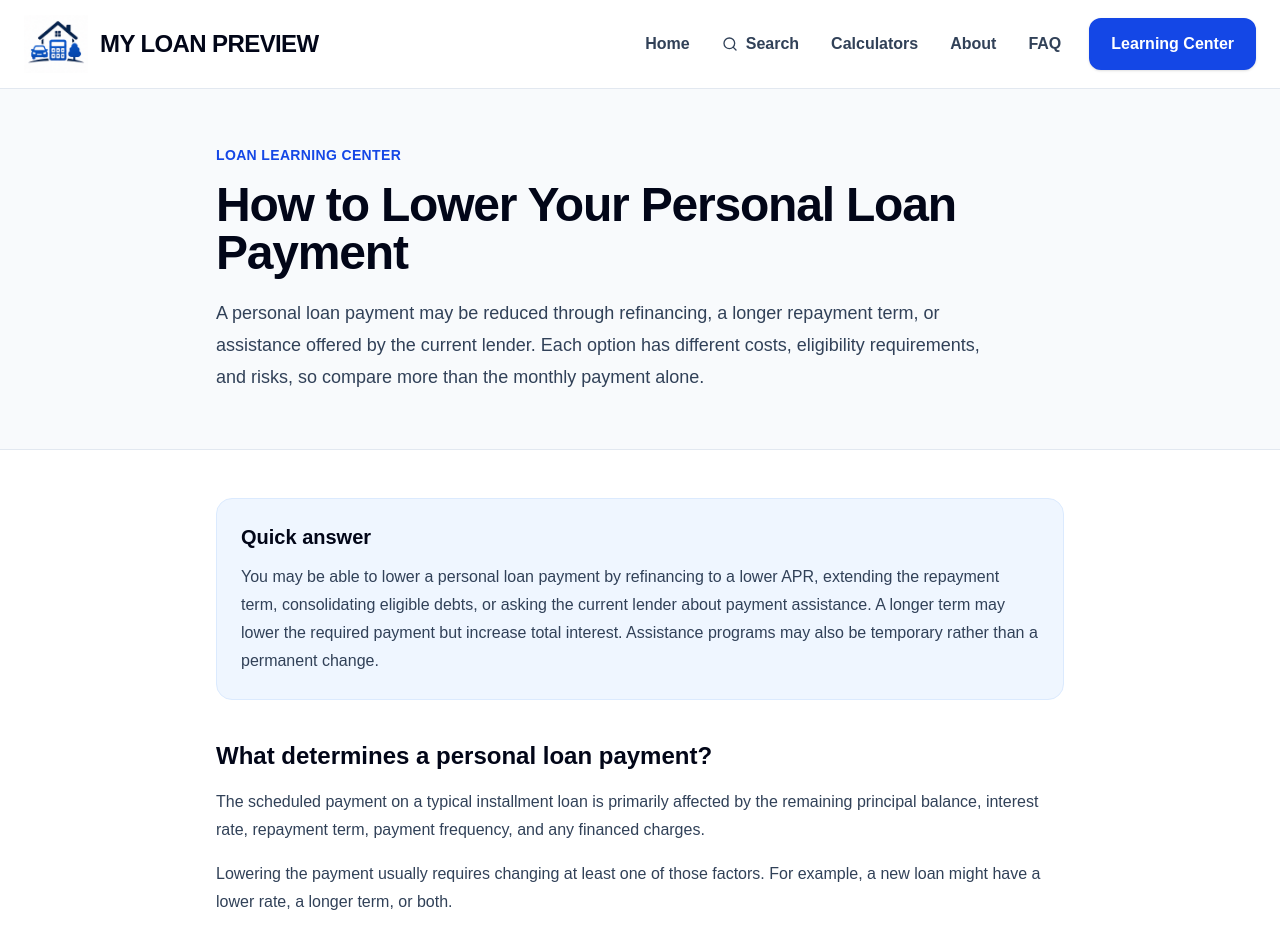
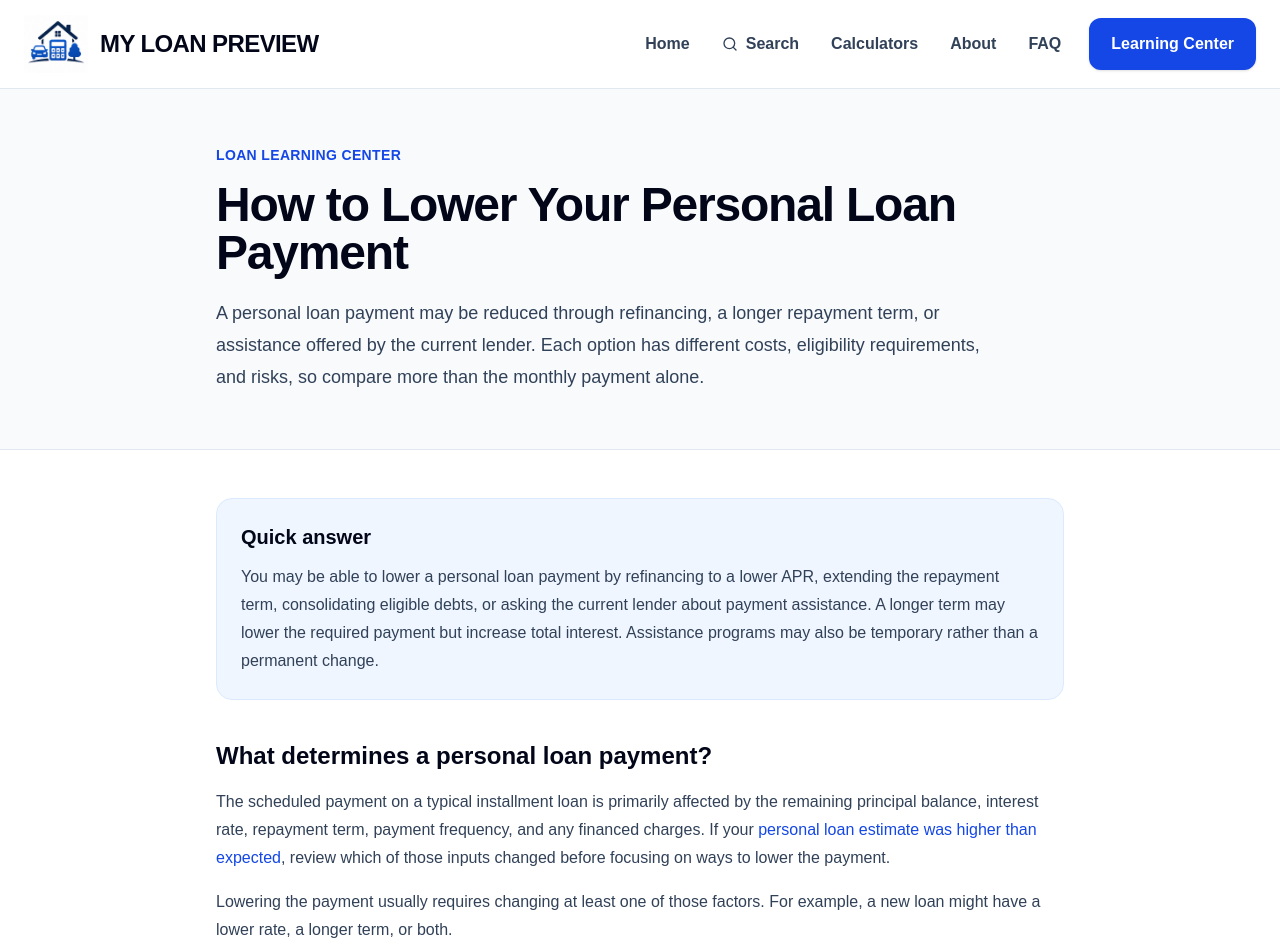
Before and after one commit to 39jorgegonzalez-lab/myloanpreview, a Next.js app: page /learning-center/how-to-lower-your-personal-loan-payment in a window 1280 px wide. Shown: the top 952 px of the page. Built offline with nearby package versions, Linux system fonts and the light colour scheme.

Commit message:
SEO: Link lower payment guide to higher estimate guide

```diff
--- a/app/learning-center/how-to-lower-your-personal-loan-payment/page.tsx
+++ b/app/learning-center/how-to-lower-your-personal-loan-payment/page.tsx
@@ -55,7 +55,16 @@ export default function HowToLowerYourPersonalLoanPaymentPage() {
             <p className="mt-4 leading-7 text-slate-700">
               The scheduled payment on a typical installment loan is primarily
               affected by the remaining principal balance, interest rate,
-              repayment term, payment frequency, and any financed charges.
+              repayment term, payment frequency, and any financed charges. If
+              your{" "}
+              <Link
+                href="/learning-center/why-was-my-personal-loan-estimate-higher-than-expected"
+                className="font-medium text-blue-700 hover:underline"
+              >
+                personal loan estimate was higher than expected
+              </Link>
+              , review which of those inputs changed before focusing on ways to
+              lower the payment.
             </p>
 
             <p className="mt-4 leading-7 text-slate-700">
```
